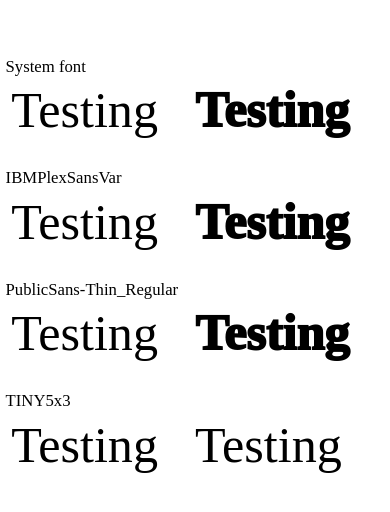
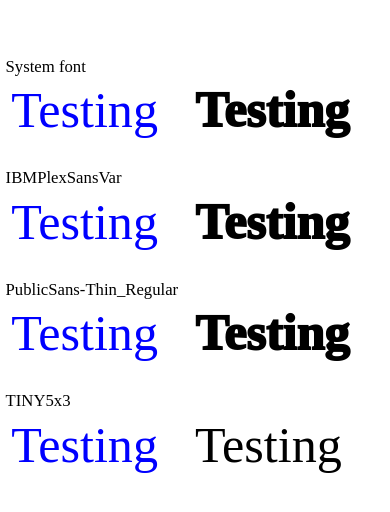
Before and after one commit to msand/VariableFontWeightAnimation, a React Native app: screen / in a window 390 px wide. Shown: the part 172-684 px from the top of the page. Built offline with nearby package versions, Linux system fonts and the light colour scheme.

Commit message:
Add inlineSize example

```diff
--- a/App.js
+++ b/App.js
@@ -13,7 +13,7 @@
 const { width, height } = Dimensions.get('window');
 const AnimatedText = Animated.createAnimatedComponent(Text);
 
-class AnimatedFontWeight extends PureComponent {
+class AnimatedComponent extends PureComponent {
   render() {
     const { anim } = this.props;
     const oneTo1E3 = anim.interpolate({
@@ -54,7 +54,7 @@
   }
 }
 
-class VariableFontWeight extends PureComponent {
+class VariableComponent extends PureComponent {
   render() {
     const { value } = this.props;
     return (
@@ -79,17 +79,17 @@
           </TSpan>
         </Text>
         <G transform="translate(10, 100)">
-          <Text fontSize={90} fontWeight={value || 100}>
-            <TSpan x={0} y={0}>
+          <Text fontSize={90} inlineSize={value || 100} fill="blue" textAnchor="start">
+            <TSpan x={0} y={0} inlineSize={value || 200}>
               Testing
             </TSpan>
-            <TSpan x={0} y={200} fontFamily="IBMPlexSansVar">
+            <TSpan x={0} y={200} fontFamily="IBMPlexSansVar" inlineSize={value || 200}>
               Testing
             </TSpan>
-            <TSpan x={0} y={400} fontFamily="PublicSans-Thin_Regular">
+            <TSpan x={0} y={400} fontFamily="PublicSans-Thin_Regular" inlineSize={value || 200}>
               Testing
             </TSpan>
-            <TSpan x={0} y={600} fontFamily="TINY5x3" fontWeight={value || 60}>
+            <TSpan x={0} y={600} fontFamily="TINY5x3" inlineSize={value || 60} fontWeight={60} fill="blue">
               Testing
             </TSpan>
           </Text>
@@ -99,7 +99,7 @@
   }
 }
 
-class FontWeightSlider extends PureComponent {
+class TestSlider extends PureComponent {
   render() {
     return (
       <Slider
@@ -138,11 +138,11 @@
     return (
       <View style={styles.container}>
         <TouchableOpacity onPress={this.toggle} style={styles.touchable}>
-          <VariableFontWeight value={value} />
-          <AnimatedFontWeight anim={anim} />
+          <AnimatedComponent anim={anim} />
+          <VariableComponent value={value} />
         </TouchableOpacity>
         <View style={styles.sliderView}>
-          <FontWeightSlider onValueChange={this.onValueChange} />
+          <TestSlider onValueChange={this.onValueChange} />
           <NativeText>{(value && +value.toFixed(3)) || ''}</NativeText>
         </View>
       </View>
--- a/package.json
+++ b/package.json
@@ -11,7 +11,7 @@
     "@react-native-community/slider": "^2.0.0-rc.1",
     "react": "16.8.6",
     "react-native": "0.60.4",
-    "react-native-svg": "react-native-community/react-native-svg#8e9d355"
+    "react-native-svg": "react-native-community/react-native-svg#44b700e"
   },
   "devDependencies": {
     "@babel/core": "^7.5.5",
```
Also changed, not shown: 3 other files (tests, documents, lock files or other folders).
